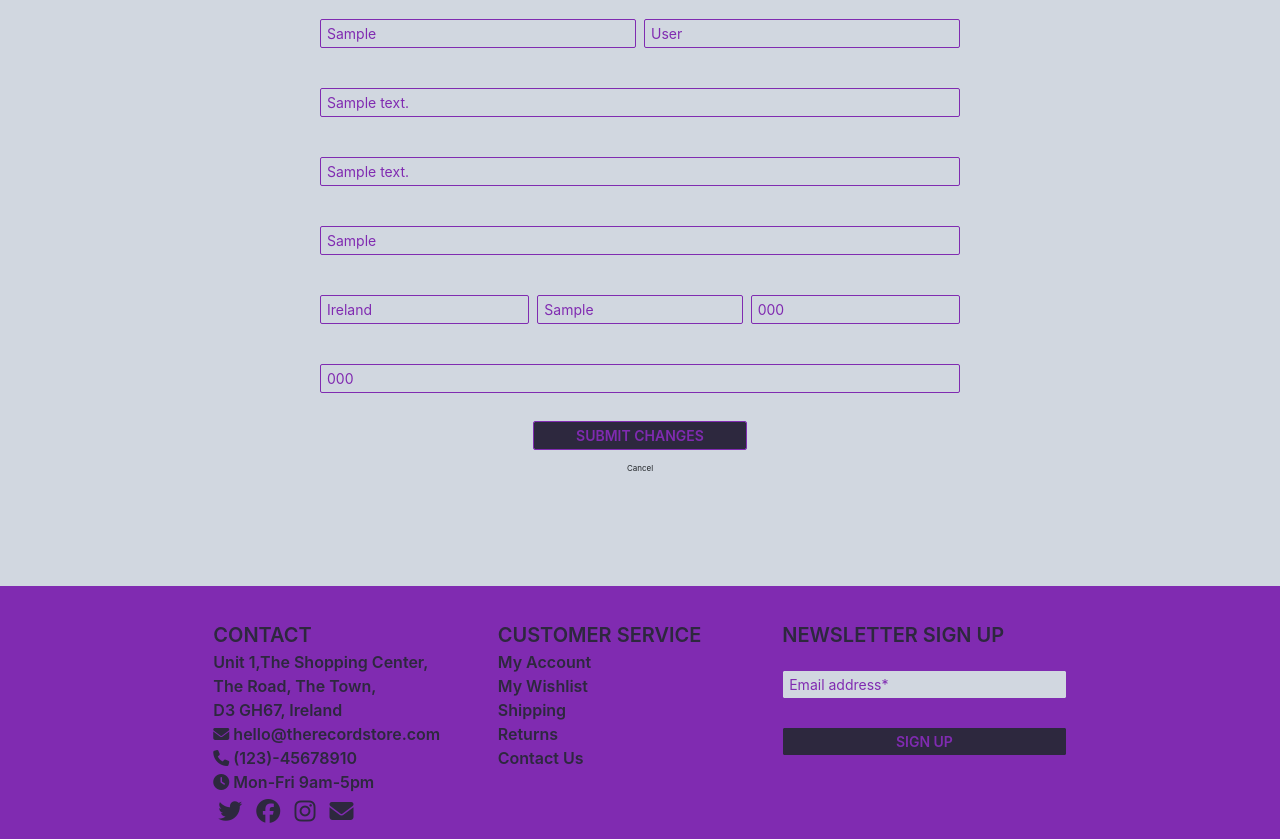
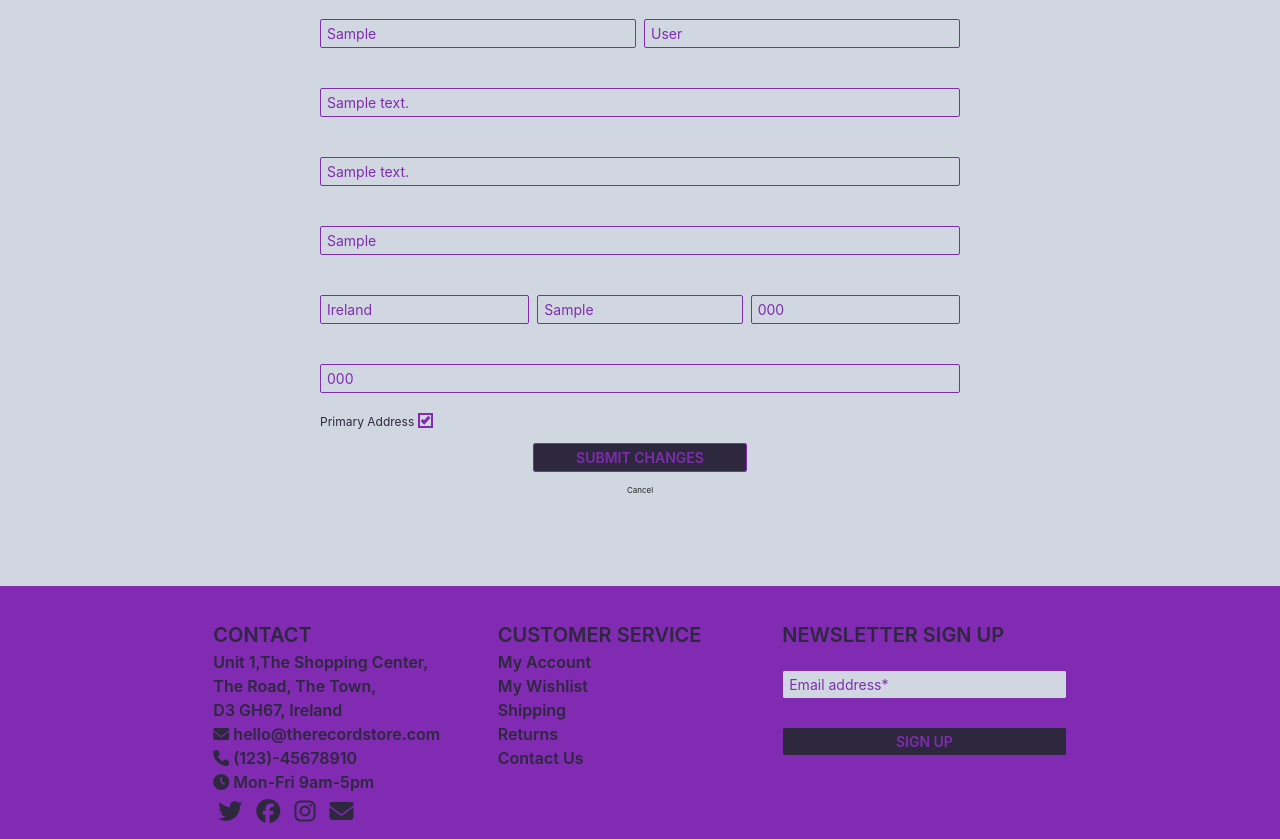
Before and after one commit to Code-Institute-Submissions/CI-MS4-The-Record-Store, a Django app: page /profile/edit_address/1 in a window 1280 px wide. Shown: the part 301-1140 px from the top of the page. Run offline with Django 3.2, Linux system fonts and the light colour scheme; a user stored in the database is signed in; tables that the repository leaves empty hold one stand-in row (values such as "Sample post"); some libraries are stand-ins or nearby versions.

Commit message:
Fix Add/Edit Address missing fields.

```diff
--- a/products/views.py
+++ b/products/views.py
@@ -21,16 +21,19 @@ def add_product(request):
         form = ProductForm(updated_request, request.FILES)
         if form.is_valid():
             form.save()
+            messages.success(request, 'Successfully added product!')
             return redirect(reverse('view_products'))
 
     else:
         form = ProductForm()
+        messages.info(
+            request, 'You are about to add a new product to the store')
 
     template = 'products/add_product.html'
     context = {
         'form': form,
     }
-    messages.success(request, 'Successfully added product!')
+
     return render(request, template, context)
 
 
@@ -198,7 +201,6 @@ def view_products(request):
             max_price = re.search('-(.*)', price_range).group(1)
             products = products.filter(price__range=(min_price, max_price))
 
-
         if 'artist' in request.GET:
             artist_request = request.GET['artist'].split(',')
             products = products.filter(artist__name__in=artist_request)
--- a/profiles/templates/profiles/edit_address.html
+++ b/profiles/templates/profiles/edit_address.html
@@ -1,8 +1,4 @@
-  {% extends "base.html" %}
-  {% load static %}
-
-
-  {% block content %}
+{% extends "base.html" %} {% load static %} {% block content %}
 <div class="row no-gutters">
   <div class="col-10 offset-1 col-md-4 offset-md-4">
     <div class="page-title text-center">Edit Address</div>
@@ -15,24 +11,35 @@
     <form method="POST" action="{% url 'edit_address' address.id %}" class="form mb-2" id="address-form"
       enctype="multipart/form-data">
       {% csrf_token %}
+      {{form.user}}
       <div class="row no-gutters">
         <div class="col-12 col-md-6">
-            <div class="mr-md-2"><input type="text" name="first_name" value="{{form.first_name.value}}" maxlength="50" class="form-control"
-                placeholder="First Name" required="" id="id_first_name"></div>
+          <div class="mr-md-2">
+            <input type="text" name="first_name" value="{{form.first_name.value}}" maxlength="50" class="form-control"
+              placeholder="First Name" required="" id="id_first_name" />
+          </div>
         </div>
         <div class="col-12 col-md-6">
-            <div class="ml-md-2"><input type="text" name="last_name" value="{{form.last_name.value}}" maxlength="50" class="form-control"
-                placeholder="Last Name" required="" id="id_last_name"></div>
+          <div class="ml-md-2">
+            <input type="text" name="last_name" value="{{form.last_name.value}}" maxlength="50" class="form-control"
+              placeholder="Last Name" required="" id="id_last_name" />
           </div>
-          <div class="col-12"><input type="text" name="address_line_1" value="{{form.address_line_1.value}}" maxlength="80" class="form-control"
-              placeholder="Address Line 1" required="" id="id_address_line_1"></div>
-          <div class="col-12"><input type="text" name="address_line_2" value="{{form.address_line_2.value}}" maxlength="80" class="form-control"
-              placeholder="Address Line 2" required="" id="id_address_line_2"></div>
-          <div class="col-12"><input type="text" name="town_or_city" value="{{form.town_or_city.value}}" maxlength="80" class="form-control"
-              placeholder="City/Town" required="" id="id_town_or_city"></div>
+        </div>
+        <div class="col-12">
+          <input type="text" name="address_line_1" value="{{form.address_line_1.value}}" maxlength="80"
+            class="form-control" placeholder="Address Line 1" required="" id="id_address_line_1" />
+        </div>
+        <div class="col-12">
+          <input type="text" name="address_line_2" value="{{form.address_line_2.value}}" maxlength="80"
+            class="form-control" placeholder="Address Line 2" required="" id="id_address_line_2" />
+        </div>
+        <div class="col-12">
+          <input type="text" name="town_or_city" value="{{form.town_or_city.value}}" maxlength="80" class="form-control"
+            placeholder="City/Town" required="" id="id_town_or_city" />
+        </div>
         <div class="col-12 col-md-4">
-            <div class="mr-md-2"><select name="country" class="form-control" placeholder="Country" required=""
-                id="id_country">
+          <div class="mr-md-2">
+            <select name="country" class="form-control" placeholder="Country" required="" id="id_country">
               <option value="{{form.country.value}}">Country *</option>
 
               <option value="AF">Afghanistan</option>
@@ -405,7 +412,9 @@
 
               <option value="BL">Saint Barthélemy</option>
 
-                <option value="SH">Saint Helena, Ascension and Tristan da Cunha</option>
+              <option value="SH">
+                Saint Helena, Ascension and Tristan da Cunha
+              </option>
 
               <option value="KN">Saint Kitts and Nevis</option>
 
@@ -447,7 +456,9 @@
 
               <option value="ZA">South Africa</option>
 
-                <option value="GS">South Georgia and the South Sandwich Islands</option>
+              <option value="GS">
+                South Georgia and the South Sandwich Islands
+              </option>
 
               <option value="KR">South Korea</option>
 
@@ -532,20 +543,31 @@
               <option value="ZM">Zambia</option>
 
               <option value="ZW">Zimbabwe</option>
-
-              </select></div>
+            </select>
+          </div>
         </div>
         <div class="col-12 col-md-4">
-            <div class="mr-md-2 ml-md-2"><input type="text" name="county_or_province" value="{{form.county_or_province.value}}" maxlength="80"
-                class="form-control" placeholder="County/Province" required="" id="id_county_or_province"></div>
+          <div class="mr-md-2 ml-md-2">
+            <input type="text" name="county_or_province" value="{{form.county_or_province.value}}" maxlength="80"
+              class="form-control" placeholder="County/Province" required="" id="id_county_or_province" />
+          </div>
         </div>
         <div class="col-12 col-md-4">
-            <div class="ml-md-2"><input type="text" name="post_code_or_zip_code" value="{{form.post_code_or_zip_code.value}}" maxlength="80"
-                class="form-control" placeholder="Postcode/Zip" required="" id="id_post_code_or_zip_code"></div>
+          <div class="ml-md-2">
+            <input type="text" name="post_code_or_zip_code" value="{{form.post_code_or_zip_code.value}}" maxlength="80"
+              class="form-control" placeholder="Postcode/Zip" required="" id="id_post_code_or_zip_code" />
           </div>
-          <div class="col-12 d-flex"><input type="text" name="phone_number" value="{{form.phone_number.value}}" maxlength="20" class="form-control"
-              placeholder="Phone" required="" id="id_phone_number"></div>
-            <button class="dark-button form-control col col-md-4 offset-md-4">Submit Changes</button>
+        </div>
+        <div class="col-12 d-flex">
+          <input type="text" class="form-control" placeholder="Phone Number" name="phone_number" value="{{form.phone_number.value}}" maxlength="20" required="" id="id_phone_number">
+        </div>
+        <div class="col-12 d-flex">
+          <label for="id_primary_address" class="sub-label">Primary Address</label>
+          <input type="checkbox" class="form-control" name="primary_address" id="id_primary_address" {% if form.primary_address.value %} checked=""{% endif %}>
+        </div>
+        <button class="dark-button form-control col col-md-4 offset-md-4">
+          Submit Changes
+        </button>
         <a class="btn btn-outline-black rounded-0 col-12 text-center" href="{% url 'addresses' %}">Cancel</a>
         <div class="text-right">
           <input type="hidden" name="redirect_url" value="{{ request.path }}" />
--- a/profiles/views.py
+++ b/profiles/views.py
@@ -3,6 +3,7 @@ from django.contrib.auth.decorators import login_required
 from .models import UserProfile, Address
 from wishlist.views import update_wishlist
 from .forms import DefaultAddressForm, AddressForm
+from django.contrib import messages
 # Create your views here.
 
 
@@ -75,6 +76,9 @@ def edit_address(request, item_id):
                 address_manager.clear_previous_primary_address(request.user)
             form.save()
             return redirect(reverse('addresses'))
+        else:
+            messages.error(
+            request, f'{form.errors}')
     else:
         form = AddressForm(instance=address)
 
```
Also changed, not shown: profiles/templates/profiles/add_address.html (+11 -4 lines). Lines whose indentation alone changed are shown as unchanged.
